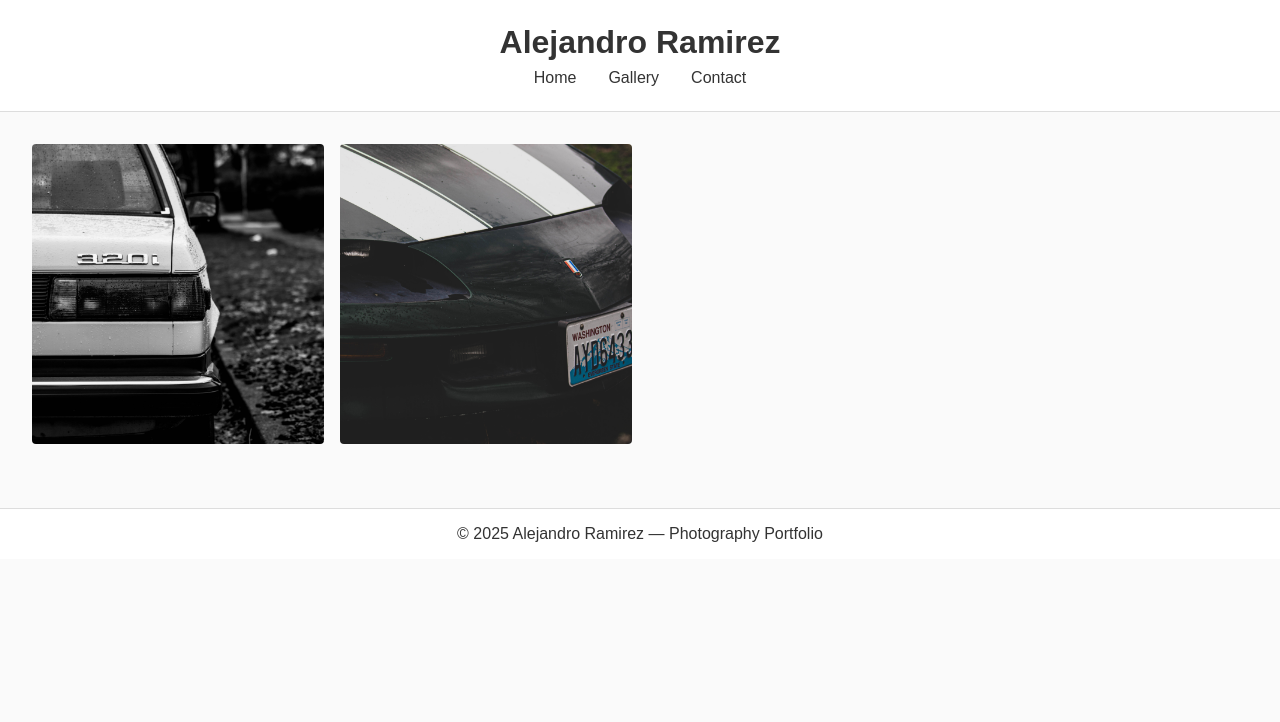
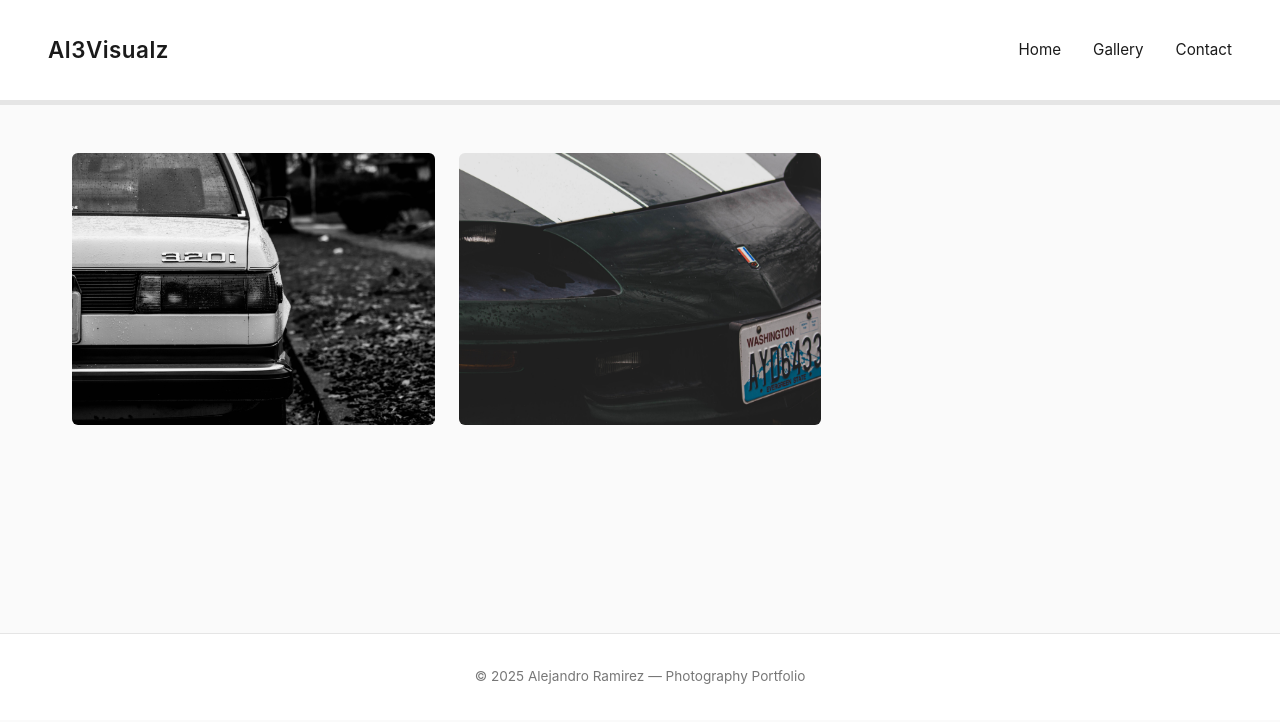
Before and after one commit to Al3xramirez/Vue-Photography-Web, a Vue app: page / in a window 1280 px wide. Shown: the top 722 px of the page. Built offline with nearby package versions, Linux system fonts and the light colour scheme; the HTML template or start-up script is replaced by a standard one.

Commit message:
Added css improvments

```diff
--- a/src/assets/main.css
+++ b/src/assets/main.css
@@ -1,56 +1,142 @@
+/* --------------------
+   Global Reset
+--------------------- */
 * {
   margin: 0;
   padding: 0;
   box-sizing: border-box;
 }
 
+/* --------------------
+   Base Styles
+--------------------- */
 body {
-  font-family: Arial, Helvetica, sans-serif;
+  font-family: "Inter", -apple-system, BlinkMacSystemFont, sans-serif;
   background-color: #fafafa;
-  color: #333;
+  color: #1a1a1a;
+  line-height: 1.6;
 }
 
-/* Header */
+/* --------------------
+   Header
+--------------------- */
 .header {
-  padding: 1.5rem;
-  background: #fff;
-  border-bottom: 1px solid #ddd;
-  text-align: center;
+  padding: 2rem 3rem;
+  background-color: #ffffff;
+  border-bottom: 5px solid #e5e5e5;
+  display: flex;
+  justify-content: space-between;
+  align-items: center;
+}
+
+.header h1 {
+  font-size: 1.4rem;
+  font-weight: 600;
+  letter-spacing: 0.5px;
 }
 
 .header nav {
-  margin-top: 0.5rem;
+  display: flex;
+  gap: 2rem;
 }
 
-.header a {
-  margin: 0 1rem;
+.header a,
+.header .router-link-active {
   text-decoration: none;
-  color: #333;
+  color: #1a1a1a;
+  font-size: 0.95rem;
+  position: relative;
 }
 
-/* Main Gallery */
-.main {
-  padding: 2rem;
+/* Hover underline animation */
+.header a::after {
+  content: "";
+  position: absolute;
+  width: 0;
+  height: 1px;
+  bottom: -4px;
+  left: 0;
+  background-color: #1a1a1a;
+  transition: width 0.3s ease;
 }
 
+.header a:hover::after {
+  width: 100%;
+}
+
+/* Active route */
+.router-link-active {
+  font-weight: 600;
+}
+
+/* --------------------
+   Main Content
+--------------------- */
+.main {
+  max-width: 1200px;
+  margin: 0 auto;
+  padding: 3rem 2rem;
+}
+
+/* --------------------
+   Gallery Grid
+--------------------- */
 .gallery {
   display: grid;
-  grid-template-columns: repeat(auto-fill, minmax(250px, 1fr));
-  gap: 1rem;
+  grid-template-columns: repeat(auto-fill, minmax(280px, 1fr));
+  gap: 1.5rem;
 }
 
 .gallery img {
   width: 100%;
-  height: 300px;
+  aspect-ratio: 4 / 3;
   object-fit: cover;
-  border-radius: 4px;
+  border-radius: 6px;
+  transition: transform 0.3s ease, box-shadow 0.3s ease;
 }
 
-/* Footer */
+/* Image hover effect */
+.gallery img:hover {
+  transform: scale(1.02);
+  box-shadow: 0 10px 30px rgba(0, 0, 0, 0.12);
+}
+
+/* --------------------
+   Page Headings
+--------------------- */
+main h2 {
+  font-size: 1.6rem;
+  margin-bottom: 1rem;
+}
+
+main p {
+  max-width: 600px;
+  color: #555;
+}
+
+/* --------------------
+   Footer
+--------------------- */
 .footer {
-  padding: 1rem;
+  margin-top: 10rem;
+  padding: 2rem;
   text-align: center;
-  border-top: 1px solid #ddd;
-  background: #fff;
-  margin-top: 2rem;
+  font-size: 0.85rem;
+  color: #777;
+  border-top: 1px solid #e5e5e5;
+  background-color: #ffffff;
 }
+
+/* --------------------
+   Responsive Tweaks
+--------------------- */
+@media (max-width: 768px) {
+  .header {
+    flex-direction: column;
+    gap: 1rem;
+  }
+
+  .header nav {
+    gap: 1.5rem;
+  }
+}
--- a/src/components/Header.vue
+++ b/src/components/Header.vue
@@ -1,6 +1,6 @@
 <template>
   <header class="header">
-    <h1>Alejandro Ramirez</h1>
+    <h1>Al3Visualz</h1>
     <nav>
       <a href="#">Home</a>
       <a href="#">Gallery</a>
```
